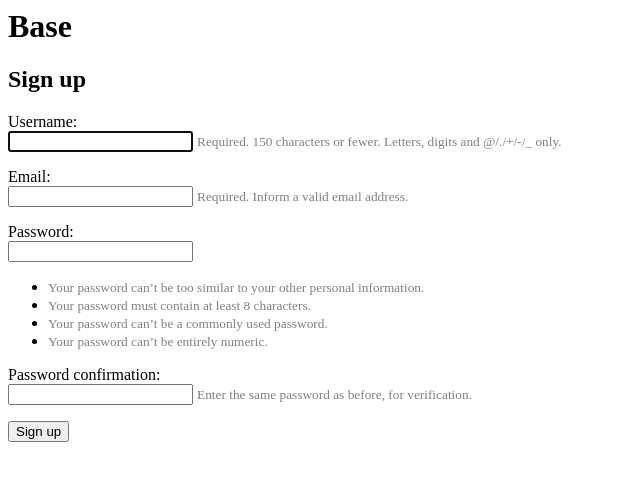
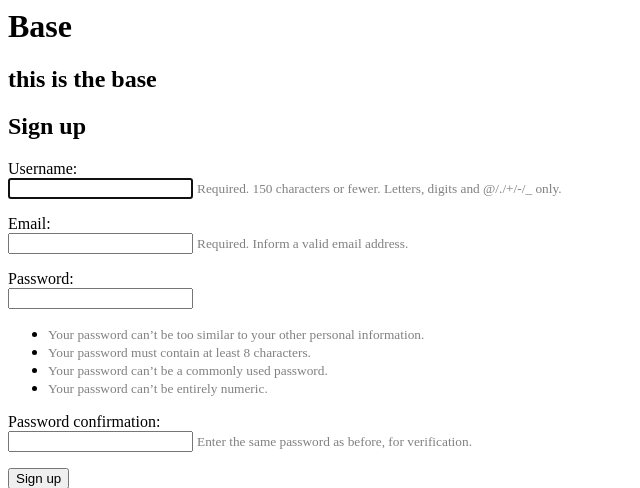
Before and after one commit to rshaikhha/Shabala, a Django app: page /signup/ in a window 1280 px wide. Shown: the top 488 px of the page, without its empty margins (0-640 px from the left). Run offline with Django 3.2, Linux system fonts and the light colour scheme.

Commit message:
template added

```diff
--- a/templates/base.html
+++ b/templates/base.html
@@ -1,4 +1,5 @@
 <h1>Base</h1>
+<h2> this is the base</h2>
 {% block content %}
 
 {% endblock %}
```
